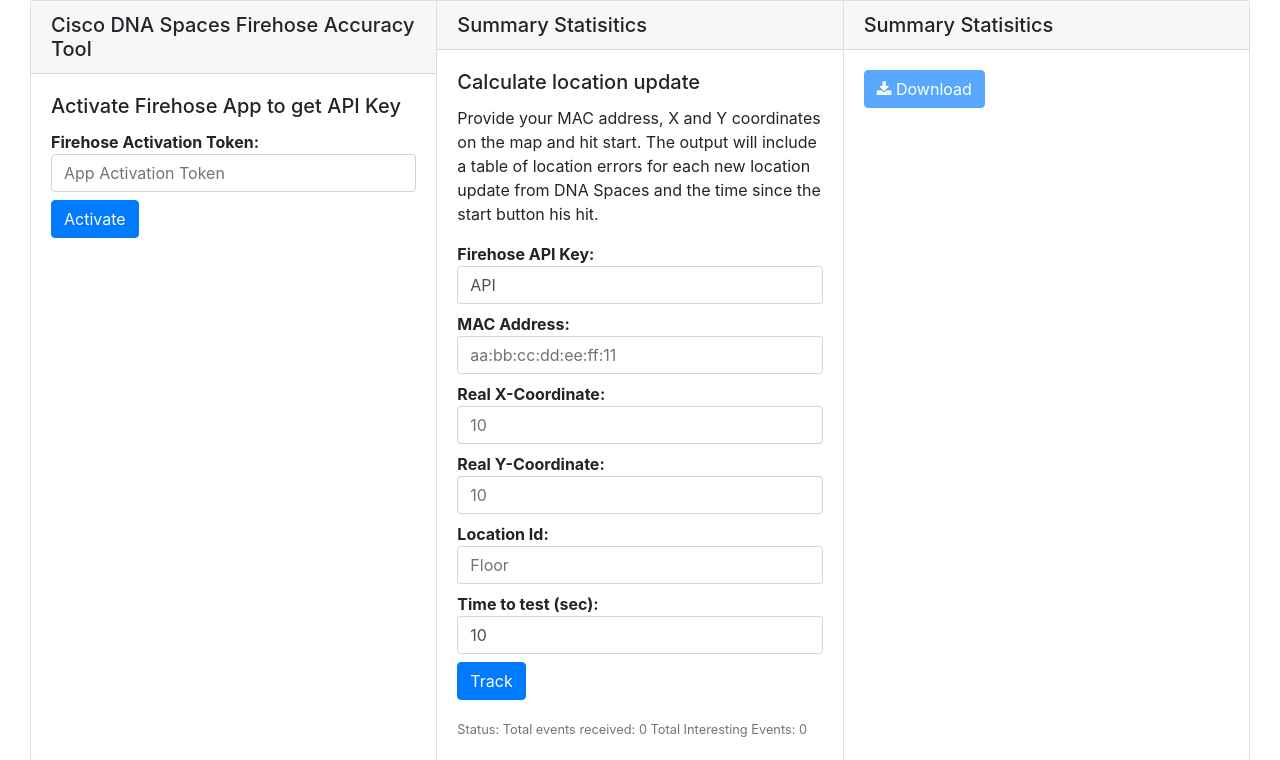
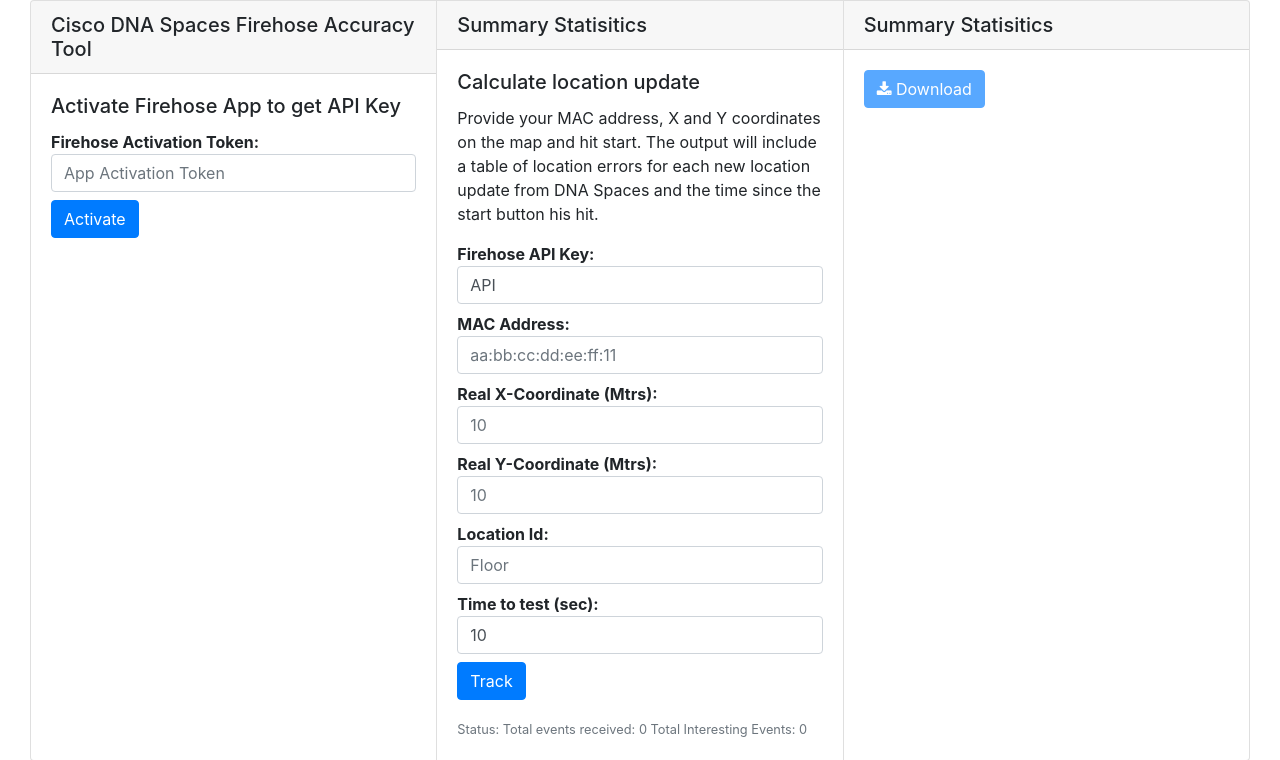
Before and after one commit to leigh-jewell/dnaspaces_tester, a Flask app: page / in a window 1280 px wide. Shown: the top 760 px of the page. Run offline with Flask 2, Linux system fonts and the light colour scheme; some libraries are stand-ins or nearby versions.

Commit message:
Added Real x, y should be in mtrs from user.

```diff
--- a/templates/index.html
+++ b/templates/index.html
@@ -56,9 +56,9 @@
                             <dd><input class="form-control" value={{ api_key }} name="api_key" type="text"></dd>
                             <dt>MAC Address:
                             <dd><input class="form-control" value={{ client.mac }} type=text length="17" name=mac_address>
-                            <dt>Real X-Coordinate:
+                            <dt>Real X-Coordinate (Mtrs):
                             <dd><input class="form-control" value={{ client.x}}  type=number step="0.01" name=x_coordinates>
-                            <dt>Real Y-Coordinate:
+                            <dt>Real Y-Coordinate (Mtrs):
                             <dd><input class="form-control" value={{ client.y }}  type=number step="0.01" name=y_coordinates>
                             <dt>Location Id:
                             <dd><input class="form-control" value={{ client.location_id }}  type="text" name=location_id>
@@ -74,9 +74,9 @@
                             <dd><input class="form-control" value={{ api_key }} name="api_key" type="text"></dd>
                             <dt>MAC Address:
                             <dd><input class="form-control" placeholder="aa:bb:cc:dd:ee:ff:11" type="text"   length="17" name=mac_address>
-                            <dt>Real X-Coordinate:
+                            <dt>Real X-Coordinate (Mtrs):
                             <dd><input class="form-control" placeholder="10"  type=number step="0.1" name=x_coordinates>
-                            <dt>Real Y-Coordinate:
+                            <dt>Real Y-Coordinate (Mtrs):
                             <dd><input class="form-control" placeholder="10"  type=number step="0.1" name=y_coordinates>
                             <dt>Location Id:
                             <dd><input class="form-control" placeholder="Floor"  type="text" name=location_id>
```
